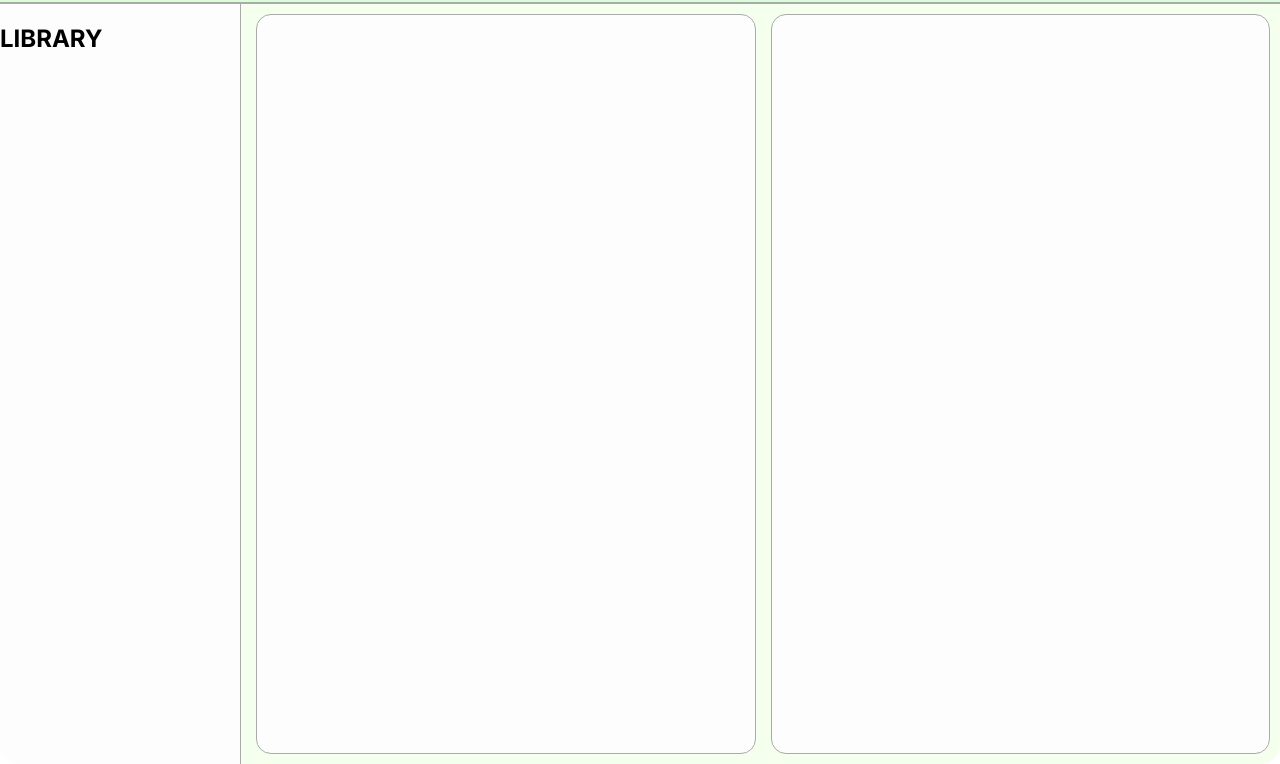
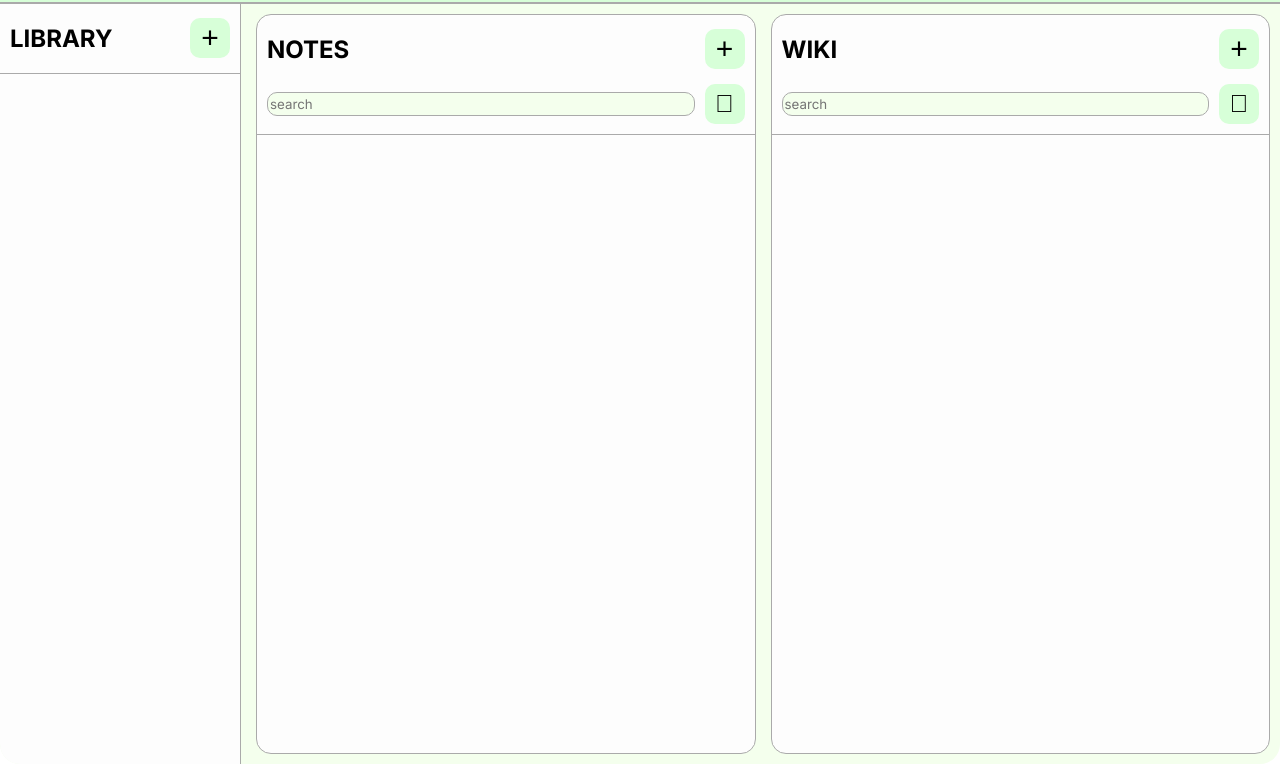
Before and after one commit to RafaelLovrencic/mimir, an Electron app: page src/index.html in a window 1280 px wide. Shown: the part 36-800 px from the top of the page. Drawn offline with Linux system fonts and the light colour scheme; a web font is replaced by a local one.

Commit message:
Added a nerd font for glyphs. Further UI development.

```diff
--- a/src/index.css
+++ b/src/index.css
@@ -53,6 +53,21 @@
   src: url('../public/fonts/inter-v20-latin-900.woff2') format('woff2'); /* Chrome 36+, Opera 23+, Firefox 39+, Safari 12+, iOS 10+ */
 }
 
+@font-face {
+  font-family: 'Arimo';
+  font-style: normal;
+  font-weight: 400;
+  font-display: swap;
+  src: url('../public/fonts/ArimoNerdFont-Regular.ttf') format('truetype');
+}
+
+@font-face {
+  font-family: 'Arimo';
+  font-style: normal;
+  font-weight: 700;
+  font-display: swap;
+  src: url('../public/fonts/ArimoNerdFont-Bold.ttf') format('truetype');
+}
 
 
 
@@ -128,6 +143,7 @@ header {
 #window-menu {
     display: flex;
     flex-direction: row;
+
     -webkit-app-region: no-drag;
 }
 
@@ -138,6 +154,7 @@ header {
     margin: 0px 2px;
     border: none;
     outline: none;
+    cursor: pointer;
 }
 
 .menu-button:hover {
@@ -192,6 +209,76 @@ header {
     margin: 10px 10px 10px 5px;
 }
 
+.section-header {
+    position: sticky;
+    top: 0;
+    z-index: 10;
+    display: flex;
+    flex-direction: row;
+    flex-wrap: nowrap;
+    justify-content: space-between;
+    align-items: center;
+    padding: 0px 10px;
+}
+
+#library-header {
+    border-bottom: 1px solid var(--border-color);
+}
+
+.search {
+    position: sticky;
+    top: 0;
+    z-index: 10;
+    display: flex;
+    flex-direction: row;
+    flex-wrap: nowrap;
+    justify-content: space-between;
+    align-items: center;
+    border-bottom: 1px solid var(--border-color);
+    padding: 0px 10px 10px 10px;
+}
+
+input[type=text] {
+    flex: 1;
+    margin-right: 10px;
+    font-family: "Inter";
+    height: 20px;
+    background-color: var(--main-bg-color);
+    border: 1px solid var(--border-color);
+    border-radius: 10px;
+}
+
+.action-button {
+    width: 40px;
+    height: 40px;
+    border-radius: 10px;
+    border: none;
+    outline: none;
+    background-color: var(--titlebar-bg-color);
+    font-size: 30px;
+    cursor: pointer;
+}
+
+.action-button:hover {
+    filter: brightness(0.85);
+}
+
+.search-button {
+    width: 40px;
+    height: 40px;
+    border-radius: 10px;
+    border: none;
+    outline: none;
+    background-color: var(--titlebar-bg-color);
+    font-family: "Arimo";
+    font-size: 25px;
+    cursor: pointer;
+}
+
+.search-button:hover {
+    filter: brightness(0.85);
+}
+
 .resize-handle {
     width: 5px;
     height: 90%;
--- a/src/index.html
+++ b/src/index.html
@@ -20,19 +20,38 @@
 
       <div id="main-wrapper">
           <aside id="library">
-              <h1>LIBRARY</h1>
+              <div class="section-header" id="library-header">
+                  <h2>LIBRARY</h2>
+                  <button class="action-button">+</button>
+              </div>
           </aside>
 
           <div class="resize-handle">
           </div>
 
           <section id="notes">
+              <div class="section-header">
+                  <h2>NOTES</h2>
+                  <button class="action-button">+</button>
+              </div>
+              <div class="search">
+                  <input type="text" id="search-term" placeholder="search">
+                  <button class="search-button"></button>
+              </div>
           </section>
 
           <div class="resize-handle">
           </div>
 
           <section id="wiki">
+              <div class="section-header">
+                  <h2>WIKI</h2>
+                  <button class="action-button">+</button>
+              </div>
+              <div class="search">
+                  <input type="text" id="search-term" placeholder="search">
+                  <button class="search-button"></button>
+              </div>
           </section>
       </div>
 
@@ -41,5 +60,7 @@
           document.getElementById("maximize").onclick = () => { window.windowAPI.maximize(); };
           document.getElementById("close").onclick = () => { window.windowAPI.close(); };
       </script>
+
+      <script src="main.js"></script>
   </body>
 </html>
```
Also changed, not shown: src/main.js (added), 2 other files.
